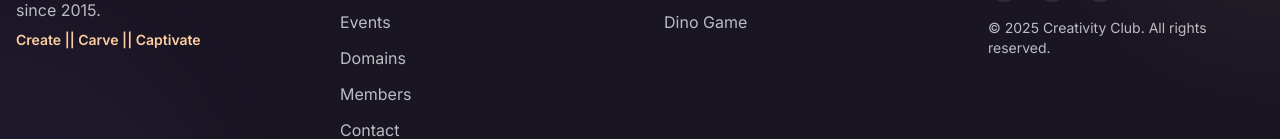
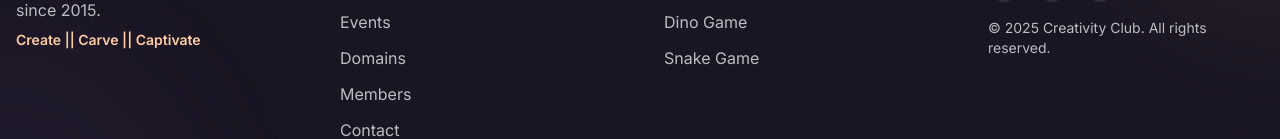
Before and after one commit to r0hitkrishna/creativityclub, a React (Vite) app: page / in a window 1280 px wide. Shown: the part 3097-3236 px from the top of the page. Built offline with nearby package versions, Linux system fonts and the light colour scheme; a web font is replaced by a local one.

Commit message:
Add Snake game to miscellaneous links
Added a link to the Snake game in the footer's miscellaneous links section.

```diff
--- a/src/components/Footer.tsx
+++ b/src/components/Footer.tsx
@@ -43,6 +43,7 @@ const Footer = () => {
             <li><Link to="/gallery" className="text-muted-foreground hover:text-white transition-colors">Secret Gallery</Link></li>
             <li><Link to="/games/2048" className="text-muted-foreground hover:text-white transition-colors">2048 Game</Link></li>
             <li><Link to="/games/dino" className="text-muted-foreground hover:text-white transition-colors">Dino Game</Link></li>
+            <li><Link to="/games/snake" className="text-muted-foreground hover:text-white transition-colors">Snake Game</Link></li>
           </ul>
         </div>
 
```
